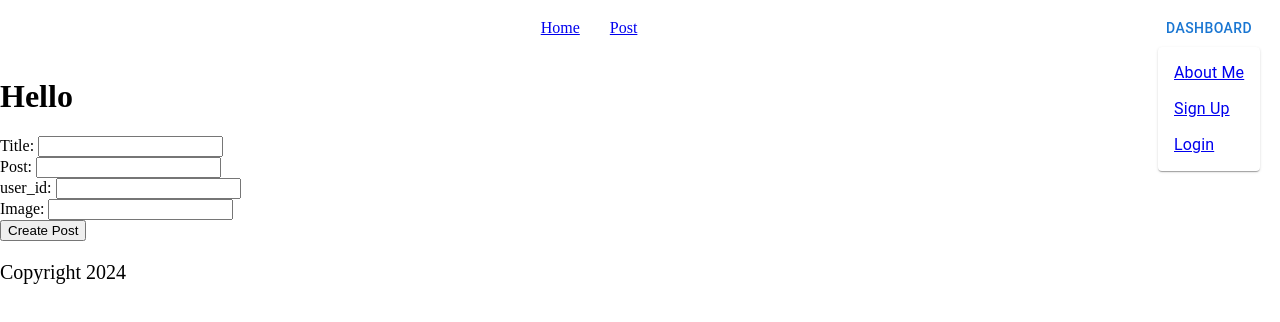
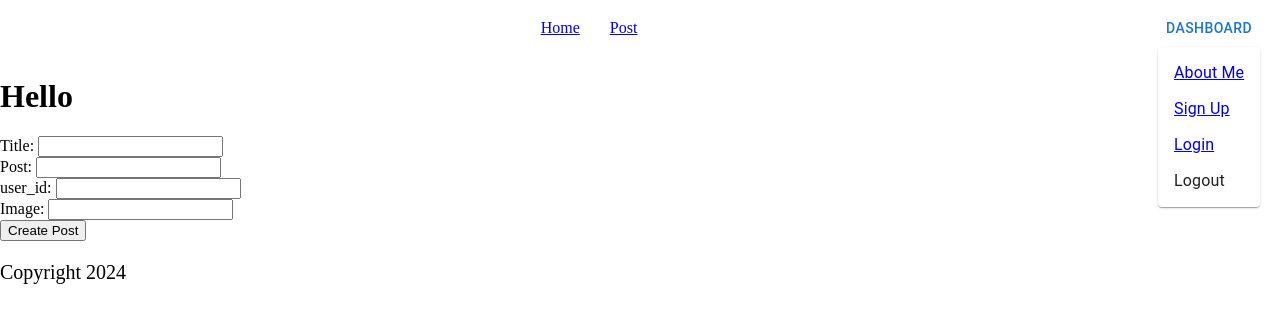
Before and after one commit to zackvalavanis/Travel-Journal-Frontend, a React (Vite) app: page /create in a window 1280 px wide. Both pictures are taken after a click on the button "DASHBOARD". Shown: the top 322 px of the page. Built offline with nearby package versions, Linux system fonts and the light colour scheme.

Commit message:
logout funtionality

```diff
--- a/src/Header.jsx
+++ b/src/Header.jsx
@@ -9,6 +9,7 @@ import Popper from '@mui/material/Popper';
 import MenuItem from '@mui/material/MenuItem';
 import MenuList from '@mui/material/MenuList';
 import Stack from '@mui/material/Stack';
+import { LogoutLink } from './LogoutLink'
 
 export function Header() {
   const [open, setOpen] = useState(false);
@@ -96,6 +97,9 @@ export function Header() {
                       <Link to='/LoginPage'>
                       <MenuItem onClick={handleClose}>Login</MenuItem>
                       </Link>
+                      <MenuItem onClick={handleClose}>
+                      <LogoutLink>Logout</LogoutLink>
+                      </MenuItem>
                     </MenuList>
                   </ClickAwayListener>
                 </Paper>
--- /dev/null
+++ b/src/LogoutLink.jsx
@@ -0,0 +1,21 @@
+import "./LogoutLink.css"
+import { useNavigate } from 'react-router-dom'
+import axios from 'axios'
+
+export function LogoutLink ( { children } ) {
+  const navigate = useNavigate();
+
+  const handleClick = (event) => {
+    event.preventDefault();
+    delete axios.defaults.headers.common["Authorization"];
+    localStorage.removeItem("jwt");
+    navigate('/')
+  }
+
+  return (
+    <div>
+      <a onClick={handleClick} className="logout-button">
+      {children} </a>
+    </div>
+  );
+}
```
Also changed, not shown: src/LogoutLink.css (added).
